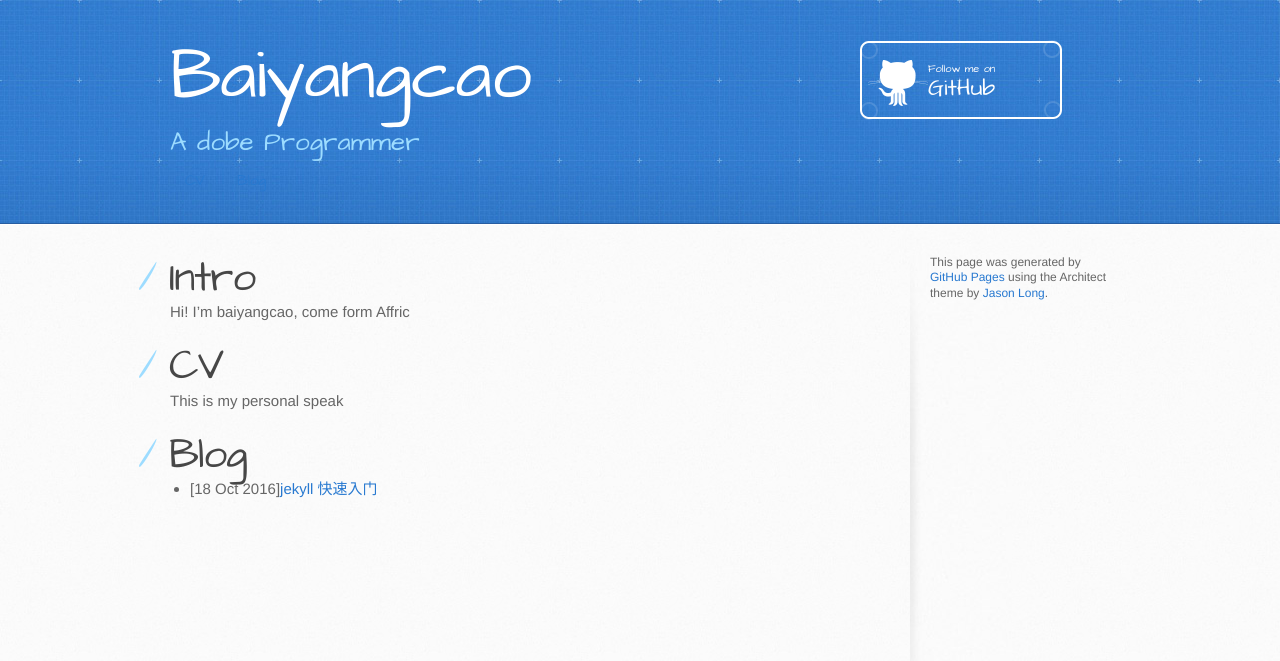
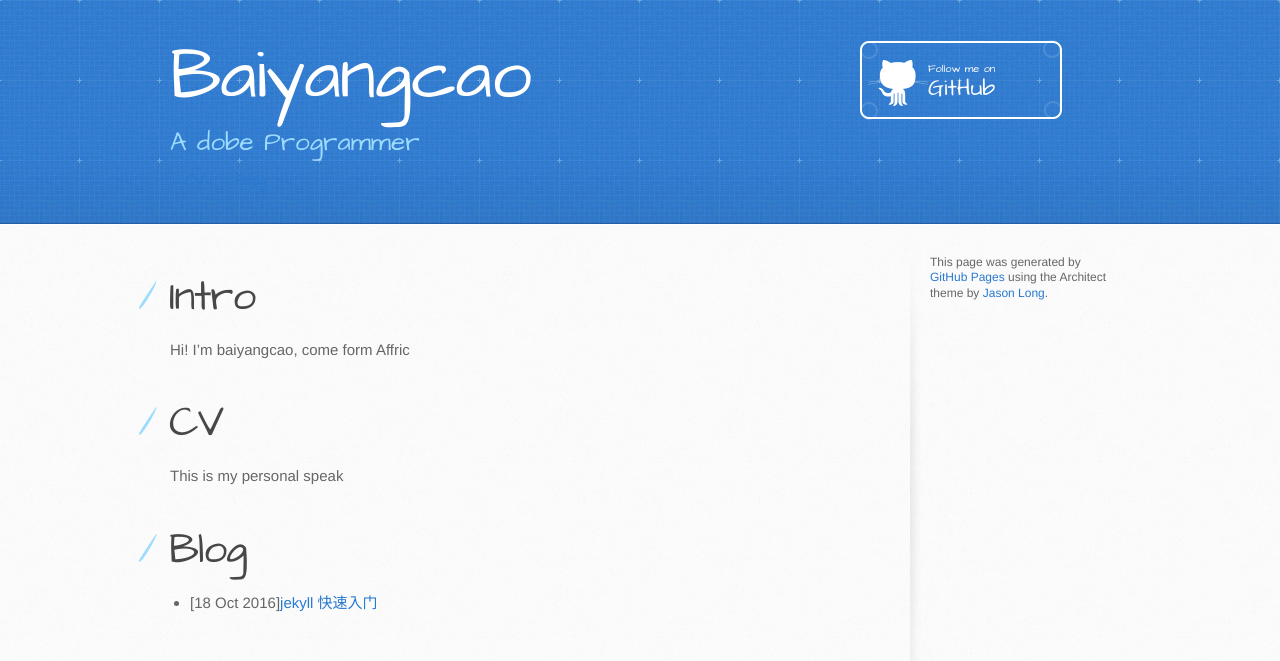
Before and after one commit to baiyangcao/baiyangcao.github.io, a Jekyll site: the page built from index.markdown, in a window 1280 px wide. Shown: the top 661 px of the page. Built offline with Jekyll 4.4.1, drawn with Linux system fonts in a browser that asks for light colours; nearby versions of some CDN libraries; library files that are not in the unit come from our copies.

Commit message:
修改h1的行高为2

```diff
--- a/stylesheets/stylesheet.css
+++ b/stylesheets/stylesheet.css
@@ -624,6 +624,7 @@ form {
   color: #474747;
   text-indent: 6px;
   letter-spacing: -1px;
+  line-height: 2;
 }
 
 #main-content h1:before {
```
